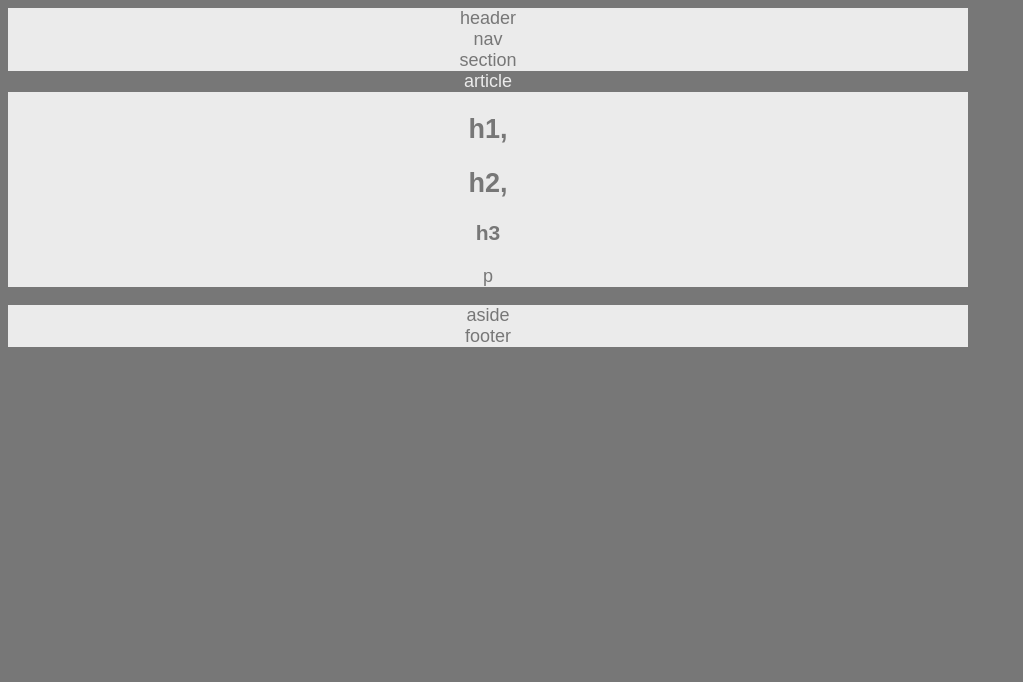
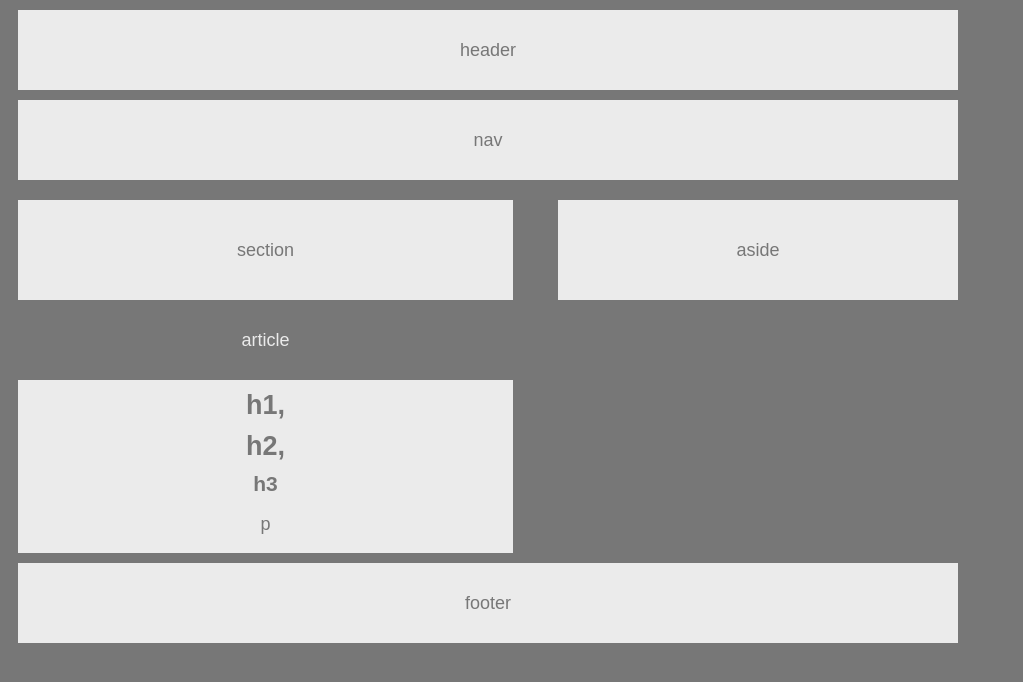
Before and after one commit to Brittanie-M/HW-Wireframe, a plain HTML site: page index.html in a window 1280 px wide. Shown: the whole page, without its empty margins (0-1023 px from the left). Drawn offline with Linux system fonts and the light colour scheme.

Commit message:
few sections complete

```diff
--- a/index.html
+++ b/index.html
@@ -17,9 +17,12 @@
     <section>
         <header class="sec"> section </header>
 
+    <div class="parent">
+        <div>
+
         <article>
             <header class="art"> article </header>
-         </article>
+        </div>
 
         <div class="head">
             <h1> h1, </h1>
@@ -28,6 +31,10 @@
         </div>
 
         <p> p </p>
+
+    </article>
+    </div>
+
     </section>
 
     <aside>
--- a/style.css
+++ b/style.css
@@ -9,34 +9,59 @@ font-size: 18px;
 header {
     background: #ebebeb;
     text-align: center;
+    vertical-align: middle;
+    line-height: 80px;
+    height: 80px;
+    margin: 10px;
 }
 
 nav {
     background: #ebebeb;
     text-align: center;
+    vertical-align: middle;
+    line-height: 80px;
+    margin: 10px;
+    height: 80px;
 }
 
 section {
     background: #ebebeb;
     text-align: center;
+    width: 495px;
+    float:left;
+    margin: 10px;
 }
 
 header.art {
     color: #ebebeb;
     background: #777;
+    width: 495px;
+    margin: 0px;
+
 }
 
 h1, h2, h3 {
     color: #777;
     background: #ebebeb;
+    margin: 10px;
 }
 
 aside {
     background: #ebebeb;
     text-align: center;
+    float: right;
+    width: 400px;
+    length: 200px;
+    display: inline-block;
+    margin: 10px;
 }
 
 footer {
     background: #ebebeb;
     text-align: center;
+    vertical-align: middle;
+    line-height: 80px;
+    clear: both;
+    margin: 10px;
+    height:80px;
 }
```
